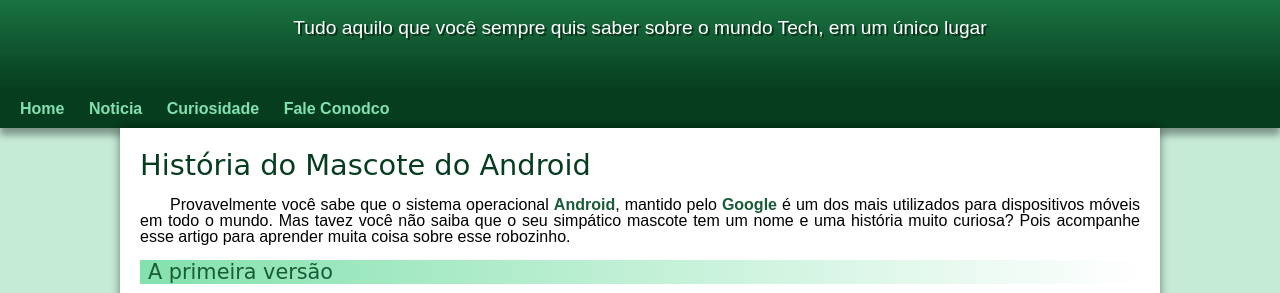
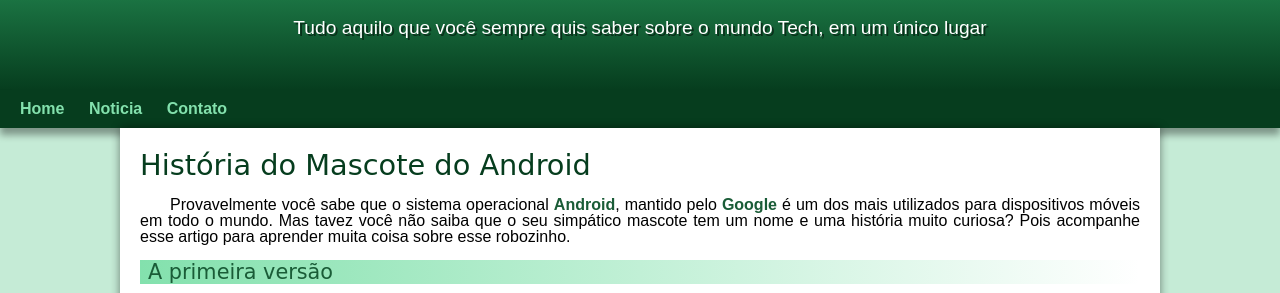
Before and after one commit to willgomes73/projeto-android, a plain HTML site: page index.html in a window 1280 px wide. Shown: the part 90-383 px from the top of the page. Drawn offline with Linux system fonts and the light colour scheme.

Commit message:
problema de padding resolvido

```diff
--- a/estilo/style.css
+++ b/estilo/style.css
@@ -56,7 +56,7 @@ header > p{
     max-height: 500px;
     padding-left: 10px;
     padding-right: 10px;
-    margin-bottom: 20px;
+    padding-bottom: 40px;
     margin: auto;
     text-shadow: 2px 2px 0px hsla(0, 0%, 0%, 0.502);
 }
--- a/index.html
+++ b/index.html
@@ -16,8 +16,7 @@
    <nav>
        <a href="#">Home</a>
        <a href="#">Noticia</a>
-       <a href="#">Curiosidade</a>
-       <a href="#">Fale Conodco</a>
+       <a href="#">Contato</a>
    </nav>
    <main>
        <article>
```
